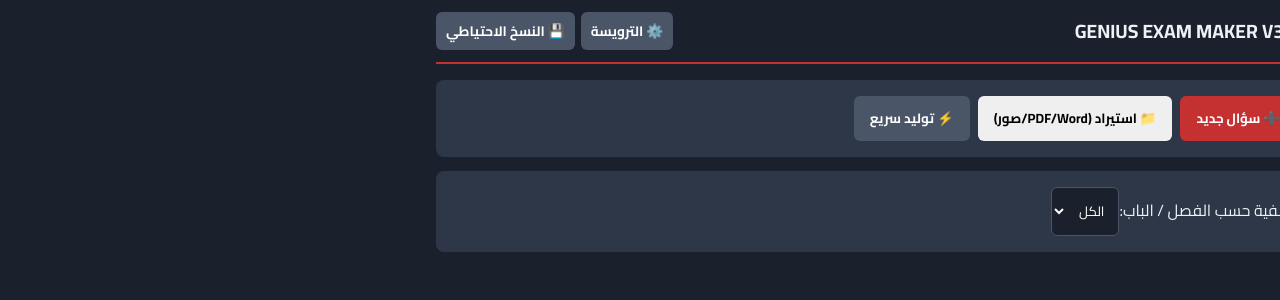
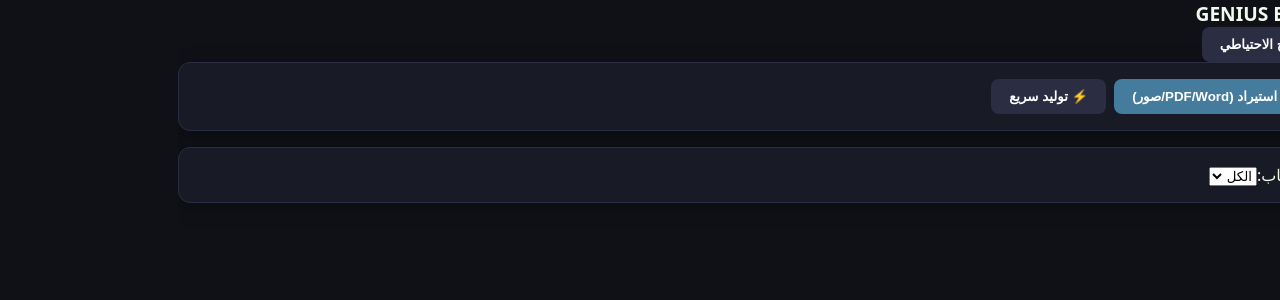
Before and after one commit to geniusbiology1/GENIUS-EXAM-MAKER, a React (Vite) app: page / in a window 1280 px wide. Shown: the top 300 px of the page. Built offline with nearby package versions, Linux system fonts and the light colour scheme.

Commit message:
Update global.css

```diff
--- a/src/styles/global.css
+++ b/src/styles/global.css
@@ -1,36 +1,101 @@
-@import url('https://fonts.googleapis.com/css2?family=Cairo:wght@400;600;700;800&display=swap');
-
 :root {
-  --primary: #c53030;
-  --primary-hover: #9b2c2c;
-  --bg-dark: #1a202c;
-  --card-bg: #2d3748;
-  --text-light: #edf2f7;
-  --border-color: #4a5568;
+  --bg-dark: #0f1117;
+  --card-bg: #181b25;
+  --accent-red: #e63946;
+  --text-main: #f1faee;
+  --text-muted: #a8dadc;
+  --border-color: #2b2d42;
+  --font-cairo: 'Cairo', system-ui, sans-serif;
 }
 
-* { box-sizing: border-box; touch-action: manipulation; }
+[data-theme="blue"] {
+  --accent-red: #1d3557;
+  --card-bg: #14213d;
+}
+
+[data-theme="emerald"] {
+  --accent-red: #2a9d8f;
+  --card-bg: #1c2a27;
+}
 
 body {
+  background-color: var(--bg-dark);
+  color: var(--text-main);
+  font-family: var(--font-cairo);
   margin: 0;
-  font-family: 'Cairo', sans-serif;
-  background-color: var(--bg-dark);
-  color: var(--text-light);
   direction: rtl;
 }
 
-.app-container { max-width: 900px; margin: 0 auto; padding: 12px; }
-.main-header { display: flex; justify-content: space-between; align-items: center; border-bottom: 2px solid var(--primary); padding-bottom: 12px; margin-bottom: 16px; }
-.card { background: var(--card-bg); padding: 16px; border-radius: 8px; margin-bottom: 14px; }
-.form-group { margin-bottom: 12px; display: flex; flex-direction: column; }
-.form-row { display: grid; grid-template-columns: 1fr 1fr; gap: 10px; }
-@media (max-width: 600px) { .form-row { grid-template-columns: 1fr; } }
+.card {
+  background: var(--card-bg);
+  border: 1px solid var(--border-color);
+  border-radius: 12px;
+  padding: 16px;
+  margin-bottom: 16px;
+  box-shadow: 0 4px 20px rgba(0,0,0,0.25);
+}
 
-input, select, textarea { padding: 10px; border-radius: 6px; border: 1px solid var(--border-color); background: #1a202c; color: #fff; font-family: inherit; }
-.btn { padding: 10px 16px; border: none; border-radius: 6px; cursor: pointer; font-weight: 700; font-family: inherit; }
-.btn-primary { background: var(--primary); color: #fff; }
-.btn-secondary { background: #4a5568; color: #fff; }
-.btn-sm { padding: 6px 10px; font-size: 0.85rem; }
+.btn {
+  border: none;
+  padding: 10px 18px;
+  border-radius: 8px;
+  font-weight: bold;
+  cursor: pointer;
+  transition: all 0.2s;
+}
 
-.modal-overlay { position: fixed; top:0; left:0; right:0; bottom:0; background: rgba(0,0,0,0.75); display: flex; align-items: center; justify-content: center; z-index: 999; padding: 16px; }
-.modal-content { background: var(--card-bg); padding: 20px; border-radius: 10px; max-width: 500px; width: 100%; max-height: 90vh; overflow-y: auto; }
+.btn-primary { background: var(--accent-red); color: #fff; }
+.btn-secondary { background: #2b2d42; color: #fff; }
+.btn-accent { background: #457b9d; color: #fff; }
+
+/* تنسيقات غلاف الامتحان المطبوع المنسق كـ كتاب */
+.exam-paper-container {
+  background: #fff;
+  color: #000;
+  padding: 30px;
+  border-radius: 4px;
+}
+
+.exam-header-book {
+  display: flex;
+  justify-content: space-between;
+  border-bottom: 3px double #000;
+  padding-bottom: 14px;
+  margin-bottom: 20px;
+}
+
+.question-block {
+  border-bottom: 1px dashed #ccc;
+  padding: 12px 0;
+}
+
+.q-head { font-weight: bold; font-size: 1.05rem; }
+.q-num { color: var(--accent-red); margin-left: 8px; }
+
+.options-grid {
+  display: grid;
+  grid-template-columns: 1fr 1fr;
+  gap: 8px;
+  margin-top: 10px;
+  padding-right: 15px;
+}
+
+.omr-grid {
+  display: grid;
+  grid-template-columns: repeat(3, 1fr);
+  gap: 10px;
+}
+.omr-bubbles span {
+  display: inline-block;
+  width: 22px;
+  height: 22px;
+  border: 1px solid #000;
+  border-radius: 50%;
+  text-align: center;
+  margin: 0 3px;
+}
+
+@media print {
+  .no-print { display: none !important; }
+  body { background: #fff; }
+}
```
